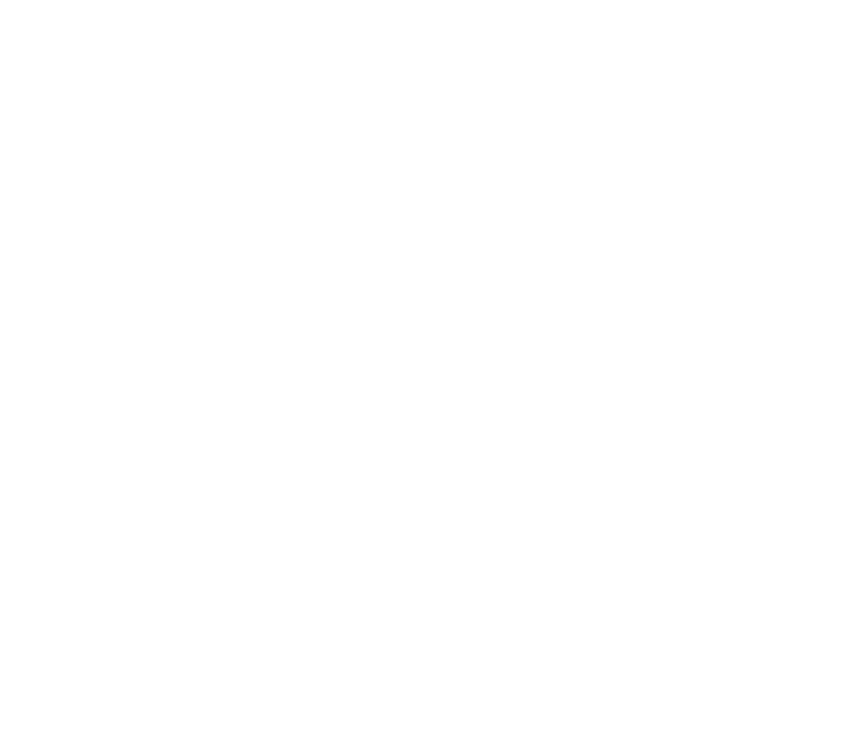
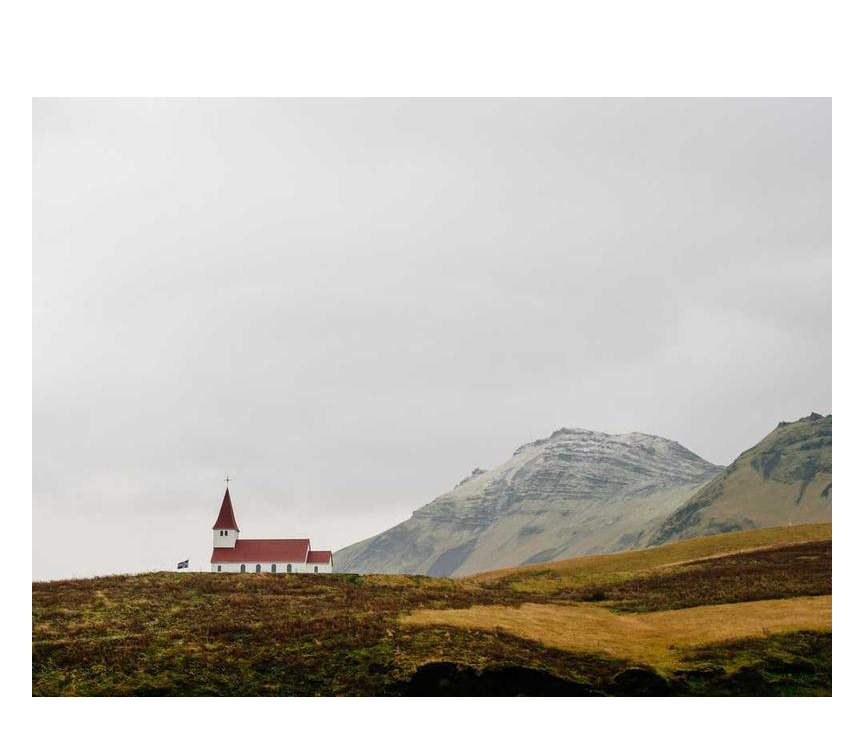
Before and after one commit to dimarique/sidequest-gallery, a React (Vite) app: page / in a window 1280 px wide. Shown: the top 736 px of the page, without its empty margins (208-1071 px from the left). Built offline with nearby package versions, Linux system fonts and the light colour scheme.

Commit message:
add GalleryContent component with base images gallery

```diff
--- a/src/App.jsx
+++ b/src/App.jsx
@@ -1,7 +1,12 @@
 import "./App.css";
+import GalleryContent from "./components/GalleryContent/GalleryContent";
 
 function App() {
-  return <></>;
+  return (
+    <>
+      <GalleryContent />
+    </>
+  );
 }
 
 export default App;
--- /dev/null
+++ b/src/components/GalleryContent/GalleryContent.jsx
@@ -0,0 +1,22 @@
+import styles from "./GalleryContent.module.css";
+import img0 from "../../data/image_0.jpg";
+import img1 from "../../data/image_1.jpg";
+import img2 from "../../data/image_2.jpg";
+import img3 from "../../data/image_3.jpg";
+import img4 from "../../data/image_4.jpg";
+import img5 from "../../data/image_5.jpg";
+import img6 from "../../data/image_6.jpg";
+import img7 from "../../data/image_7.jpg";
+import img8 from "../../data/image_8.jpg";
+import img9 from "../../data/image_9.jpg";
+
+const GalleryContent = () => {
+  const images = [img0, img1, img2, img3, img4, img5, img6, img7, img8, img9];
+  return (
+    <div className={styles.galleryContent}>
+      <img src={images[0]} alt="" />
+    </div>
+  );
+};
+
+export default GalleryContent;
--- /dev/null
+++ b/src/components/GalleryContent/GalleryContent.module.css
@@ -0,0 +1,2 @@
+.galleryContent {
+}
```
